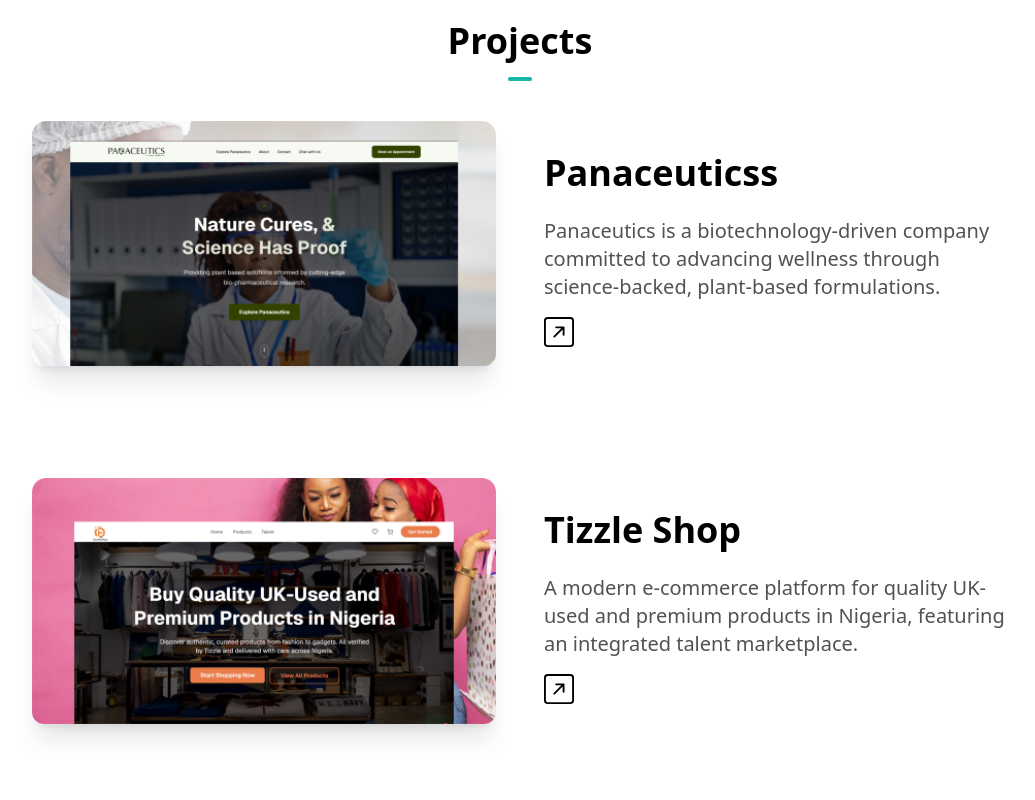
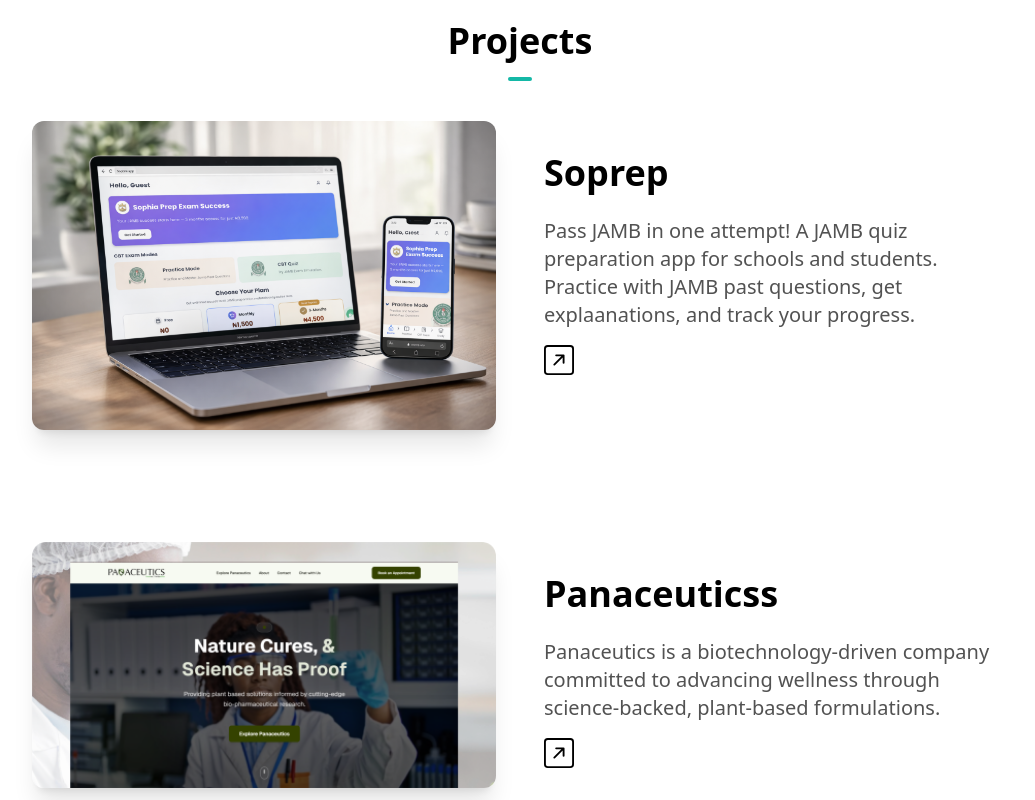
Before and after one commit to codeklin/jdev_live, a Next.js app: page / in a window 1280 px wide. Shown: the part 2500-3300 px from the top of the page, without its empty margins (120-1155 px from the left). Built offline with nearby package versions, Linux system fonts and the light colour scheme.

Commit message:
added a project

```diff
--- a/components/ProjectsSection.tsx
+++ b/components/ProjectsSection.tsx
@@ -5,6 +5,12 @@
 import { BsArrowUpRightSquare } from "react-icons/bs"
 
 const projects = [
+  {
+    name: "Soprep",
+    description: "Pass JAMB in one attempt! A JAMB quiz preparation app for schools and students. Practice with JAMB past questions, get explaanations, and track your progress. ",
+    image: "/soprep.png",
+    link: "https://soprep.app",
+  },
   {
     name: "Panaceuticss",
     description: "Panaceutics is a biotechnology-driven company committed to advancing wellness through science-backed, plant-based formulations.",
```
Also changed, not shown: public/daz.png (deleted), public/soprep.png (added).
